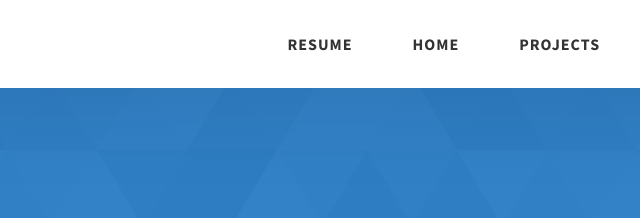
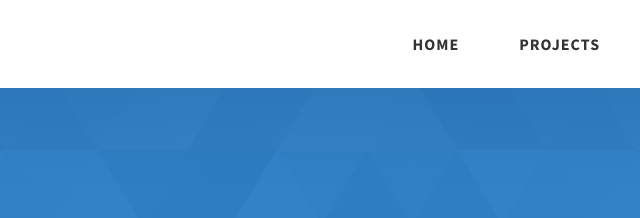
Before and after one commit to dprice17/frontenddevportfolio-, a website built with Vite: page index.html in a window 1280 px wide. Shown: the top 218 px of the page, 353-993 px from the left. Built offline with nearby package versions, Linux system fonts and the light colour scheme.

Commit message:
Update index.html

```diff
--- a/index.html
+++ b/index.html
@@ -31,9 +31,6 @@
         </div>
         <div class="header__main">
           <ul class="header__links">
-            <li class="header__link-wrapper">
-              <a href="./index.html" class="header__link"> Resume </a>
-            </li>
             <li class="header__link-wrapper">
               <a href="./index.html" class="header__link"> Home </a>
             </li>
```
